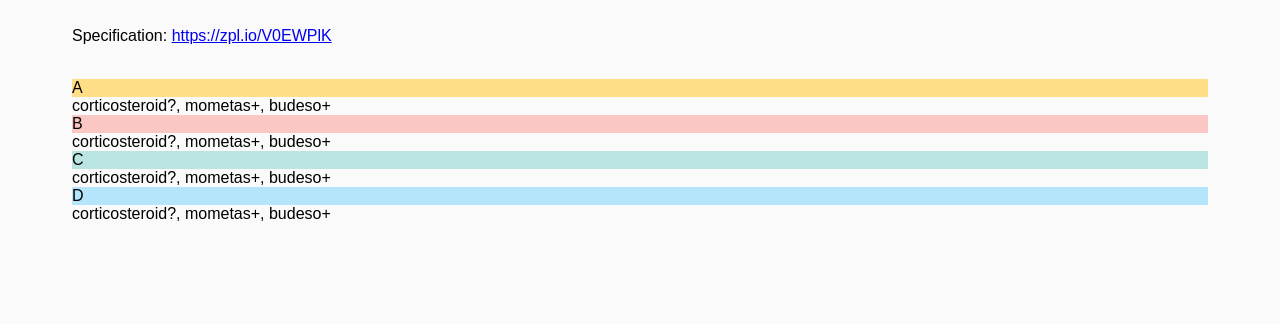
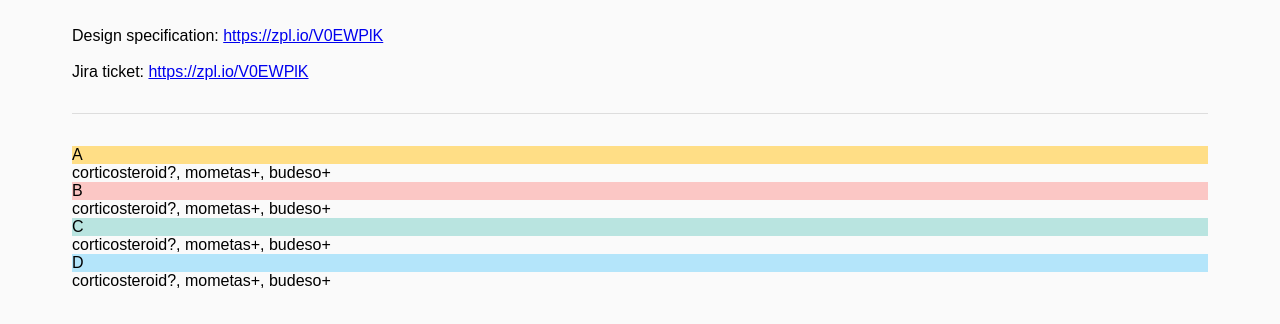
Before and after one commit to mattdoble/Color-Picker, a React app: page / in a window 1280 px wide. Shown: the part 112-436 px from the top of the page. Built offline with nearby package versions, Linux system fonts and the light colour scheme.

Commit message:
Updated Ticket Info

```diff
--- a/src/demo.js
+++ b/src/demo.js
@@ -155,10 +155,11 @@ class App extends React.Component {
       <div>
         <h1>Colour Picker Component Demo</h1>
         <p>
-          Specification:{" "}
-          <a href="https://zpl.io/V0EWPlK">https://zpl.io/V0EWPlK</a>
+          Design specification:{" "}
+          <a href="https://zpl.io/V0EWPlK">https://zpl.io/V0EWPlK</a><br /><br />
+          Jira ticket: <a href="https://zpl.io/V0EWPlK">https://zpl.io/V0EWPlK</a><br />
         </p>
-        <br />
+        <hr />
         <MarkerWrapper
           presetColors={presetColors}
           colour={demoColors.A}
--- a/src/styles.scss
+++ b/src/styles.scss
@@ -2,17 +2,24 @@ html,
 body {
   background-color: #fafafa;
   font-family: Arial;
-  padding:2em;
+  padding: 2em;
   h1 {
-    margin-bottom:30px;
+    margin-bottom: 30px;
   }
+}
+
+hr {
+  background-color: #ddd;
+  height: 1px;
+  border: none;
+  margin: 2em 0;
 }
 
 /* Dummy marker for demo purposes only */
 .marker {
   color: #444444;
-  width:375px;
-  background-color: #FFFFFF;
+  width: 375px;
+  background-color: #ffffff;
   border: 2px solid transparent;
   box-shadow: 0px 0px 1px 0px rgba(0, 0, 0, 0.1);
   display: flex;
@@ -22,7 +29,7 @@ body {
   cursor: default;
   min-height: 32px;
   transition: 0.2s background-color ease, 0.2s box-shadow ease;
-  margin-bottom:8px;
+  margin-bottom: 8px;
   .label {
     align-items: center;
     cursor: pointer;
@@ -39,6 +46,6 @@ body {
 
   .markerBody {
     display: flex;
-    padding:0 10px;
+    padding: 0 10px;
   }
 }
```
